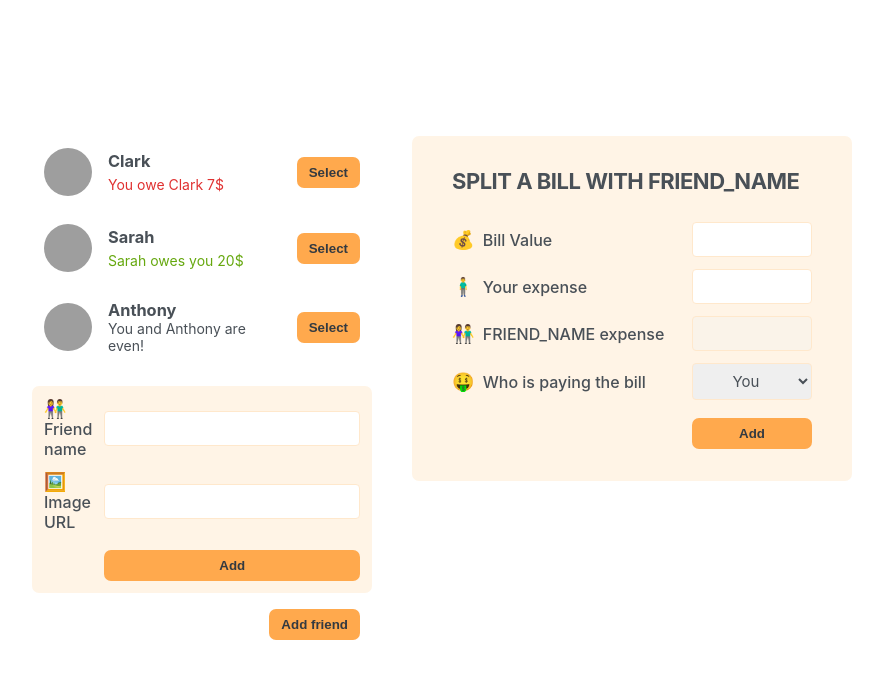
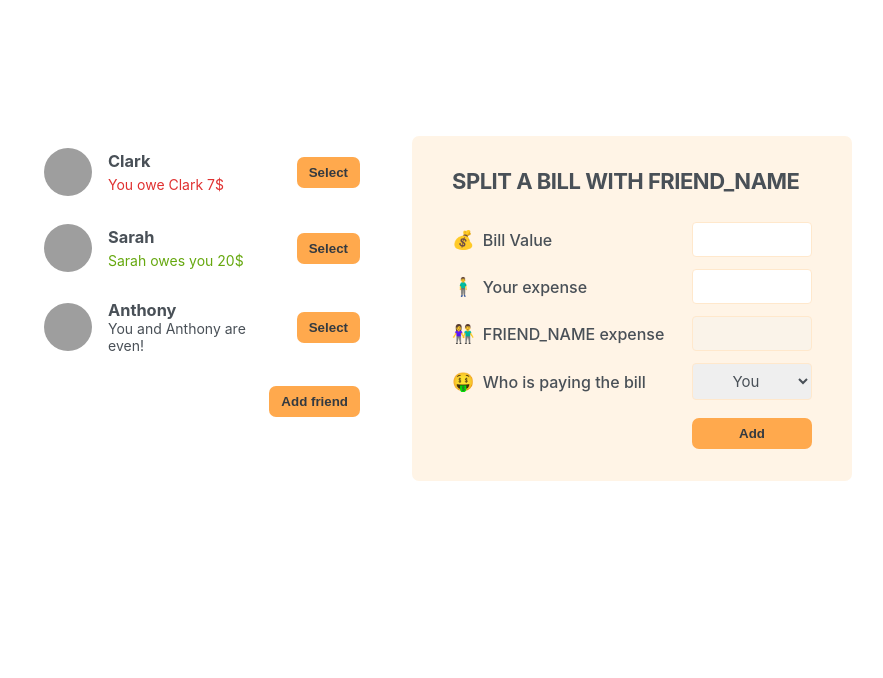
Before and after one commit to MagnoDutra/react-eat-n-split, a React (Create React App) app: page / in a window 1280 px wide. Shown: the top 678 px of the page, without its empty margins (198-1081 px from the left). Built offline with nearby package versions, Linux system fonts and the light colour scheme; grey boxes are pictures that could not be loaded.

Commit message:
98 - displaying the new friend form

```diff
--- a/src/App.js
+++ b/src/App.js
@@ -1,3 +1,5 @@
+import { useState } from "react";
+
 const initialFriends = [
   {
     id: 118836,
@@ -20,12 +22,20 @@
 ];
 
 export default function App() {
+  const [showAddFriend, setShowAddFriend] = useState(false);
+
+  function handleShowAddFriend() {
+    setShowAddFriend((showAddFriend) => !showAddFriend);
+  }
+
   return (
     <div className="app">
       <div className="sidebar">
         <FriendsList />
-        <FormAddFriend />
-        <Button>Add friend</Button>
+        {showAddFriend && <FormAddFriend />}
+        <Button onClick={handleShowAddFriend}>
+          {showAddFriend ? "Close" : "Add friend"}
+        </Button>
       </div>
       <FormSplitBill />
     </div>
@@ -80,8 +90,12 @@
   );
 }
 
-function Button({ children }) {
-  return <button className="button">{children}</button>;
+function Button({ onClick, children }) {
+  return (
+    <button className="button" onClick={onClick}>
+      {children}
+    </button>
+  );
 }
 
 function FormSplitBill() {
```
